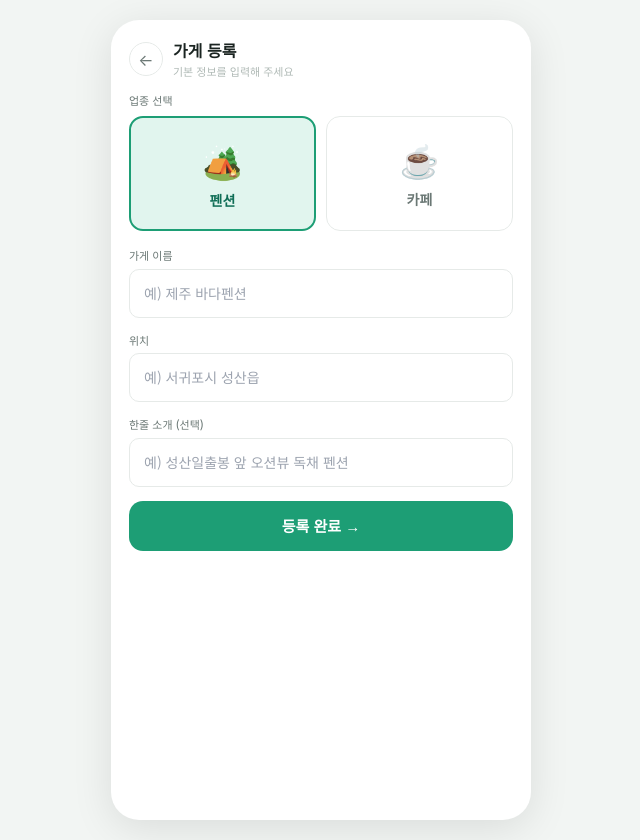
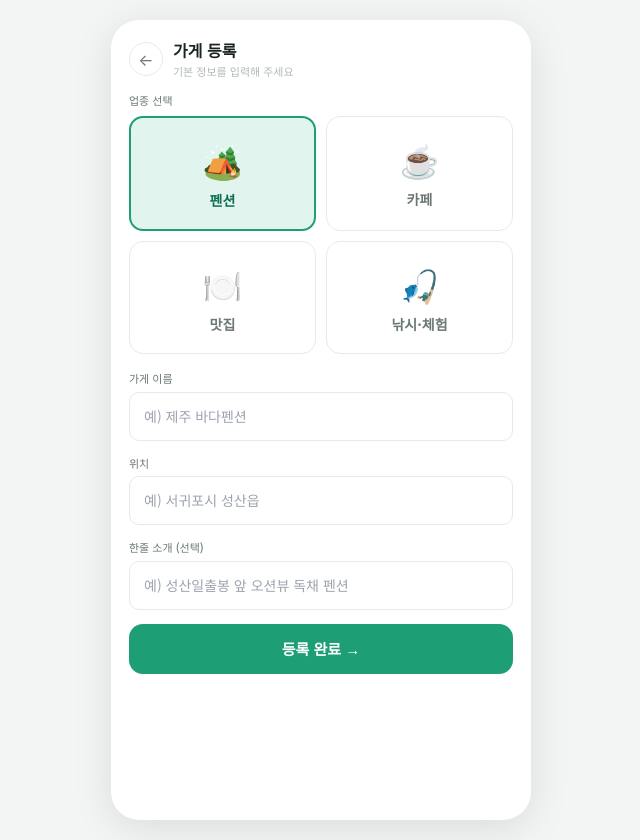
Before and after one commit to jaewoojaewoo777-rgb/gorang-ai, a Next.js app: page /register in a window 1280 px wide. Shown: the whole page, without its empty margins (319-959 px from the left). Built offline with nearby package versions, Linux system fonts and the light colour scheme.

Commit message:
Update page.js

```diff
--- a/app/register/page.js
+++ b/app/register/page.js
@@ -24,26 +24,53 @@ export default function RegisterPage() {
     else alert('저장 실패. 다시 시도해주세요.')
   }
 
+  const TYPES = [
+    { id: 'pension',    emoji: '🏕️', label: '펜션' },
+    { id: 'cafe',       emoji: '☕',  label: '카페' },
+    { id: 'restaurant', emoji: '🍽️', label: '맛집' },
+    { id: 'fishing',    emoji: '🎣',  label: '낚시·체험' },
+  ]
+
+  const PLACEHOLDERS = {
+    pension:    { name: '예) 제주 바다펜션',       loc: '예) 서귀포시 성산읍',  intro: '예) 성산일출봉 앞 오션뷰 독채 펜션' },
+    cafe:       { name: '예) 제주 돌담카페',       loc: '예) 제주시 한림읍',    intro: '예) 한라산 뷰 감성 카페' },
+    restaurant: { name: '예) 제주 흑돼지 맛집',   loc: '예) 제주시 연동',      intro: '예) 30년 전통 제주 흑돼지 전문점' },
+    fishing:    { name: '예) 제주 선상낚시 투어',  loc: '예) 서귀포시 대포항',  intro: '예) 당일 선상낚시 + 회 포장 서비스' },
+  }
+
+  const ph = PLACEHOLDERS[type]
+
   return (
     <div style={{ flex:1, display:'flex', flexDirection:'column' }}>
       <TopBar title="가게 등록" sub="기본 정보를 입력해 주세요" onBack={() => router.push('/connect')} />
       <div style={{ flex:1, padding:'0 18px 24px', overflowY:'auto' }}>
+
+        {/* 업종 선택 */}
         <div style={{ marginBottom:16 }}>
           <div style={{ fontSize:11, color:'#6B7875', fontWeight:500, marginBottom:8 }}>업종 선택</div>
           <div style={{ display:'grid', gridTemplateColumns:'1fr 1fr', gap:10 }}>
-            {[{id:'pension',emoji:'🏕️',label:'펜션'},{id:'cafe',emoji:'☕',label:'카페'}].map(t => (
+            {TYPES.map(t => (
               <div key={t.id} onClick={() => setType(t.id)}
-                style={{ border: `${type===t.id?'2px solid #1D9E75':'1.5px solid #E6EAE8'}`, borderRadius:14, padding:'18px 10px', textAlign:'center', cursor:'pointer', background: type===t.id ? '#E1F5EE' : '#fff' }}>
+                style={{
+                  border: type===t.id ? '2px solid #1D9E75' : '1.5px solid #E6EAE8',
+                  borderRadius: 14,
+                  padding: '18px 10px',
+                  textAlign: 'center',
+                  cursor: 'pointer',
+                  background: type===t.id ? '#E1F5EE' : '#fff',
+                }}>
                 <div style={{ fontSize:32, marginBottom:6 }}>{t.emoji}</div>
                 <div style={{ fontSize:14, fontWeight:700, color: type===t.id ? '#0F6E56' : '#6B7875' }}>{t.label}</div>
               </div>
             ))}
           </div>
         </div>
+
+        {/* 입력 필드 */}
         {[
-          { label:'가게 이름', val:name, set:setName, placeholder:'예) 제주 바다펜션' },
-          { label:'위치', val:loc, set:setLoc, placeholder:'예) 서귀포시 성산읍' },
-          { label:'한줄 소개 (선택)', val:intro, set:setIntro, placeholder:'예) 성산일출봉 앞 오션뷰 독채 펜션' },
+          { label:'가게 이름',       val:name,  set:setName,  placeholder: ph.name },
+          { label:'위치',            val:loc,   set:setLoc,   placeholder: ph.loc },
+          { label:'한줄 소개 (선택)', val:intro, set:setIntro, placeholder: ph.intro },
         ].map(f => (
           <div key={f.label} style={{ marginBottom:14 }}>
             <div style={{ fontSize:11, color:'#6B7875', fontWeight:500, marginBottom:5 }}>{f.label}</div>
@@ -51,6 +78,7 @@ export default function RegisterPage() {
               style={{ width:'100%', padding:'13px 14px', borderRadius:10, border:'1.5px solid #E6EAE8', fontSize:14, fontFamily:'Noto Sans KR, sans-serif', color:'#1A2421', outline:'none' }} />
           </div>
         ))}
+
         <PrimaryBtn onClick={handleSave} disabled={saving}>{saving ? '저장 중...' : '등록 완료 →'}</PrimaryBtn>
       </div>
     </div>
```
